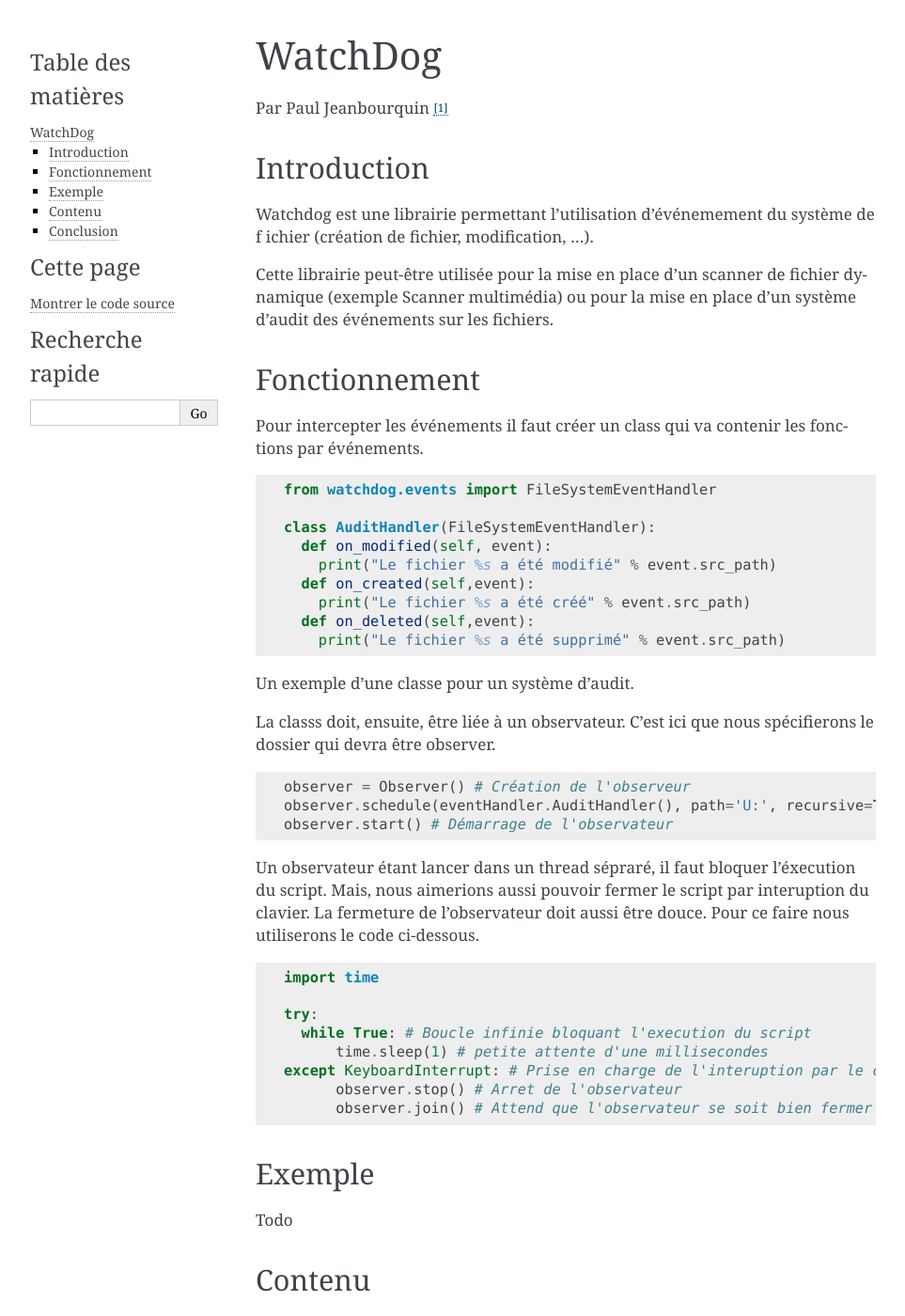
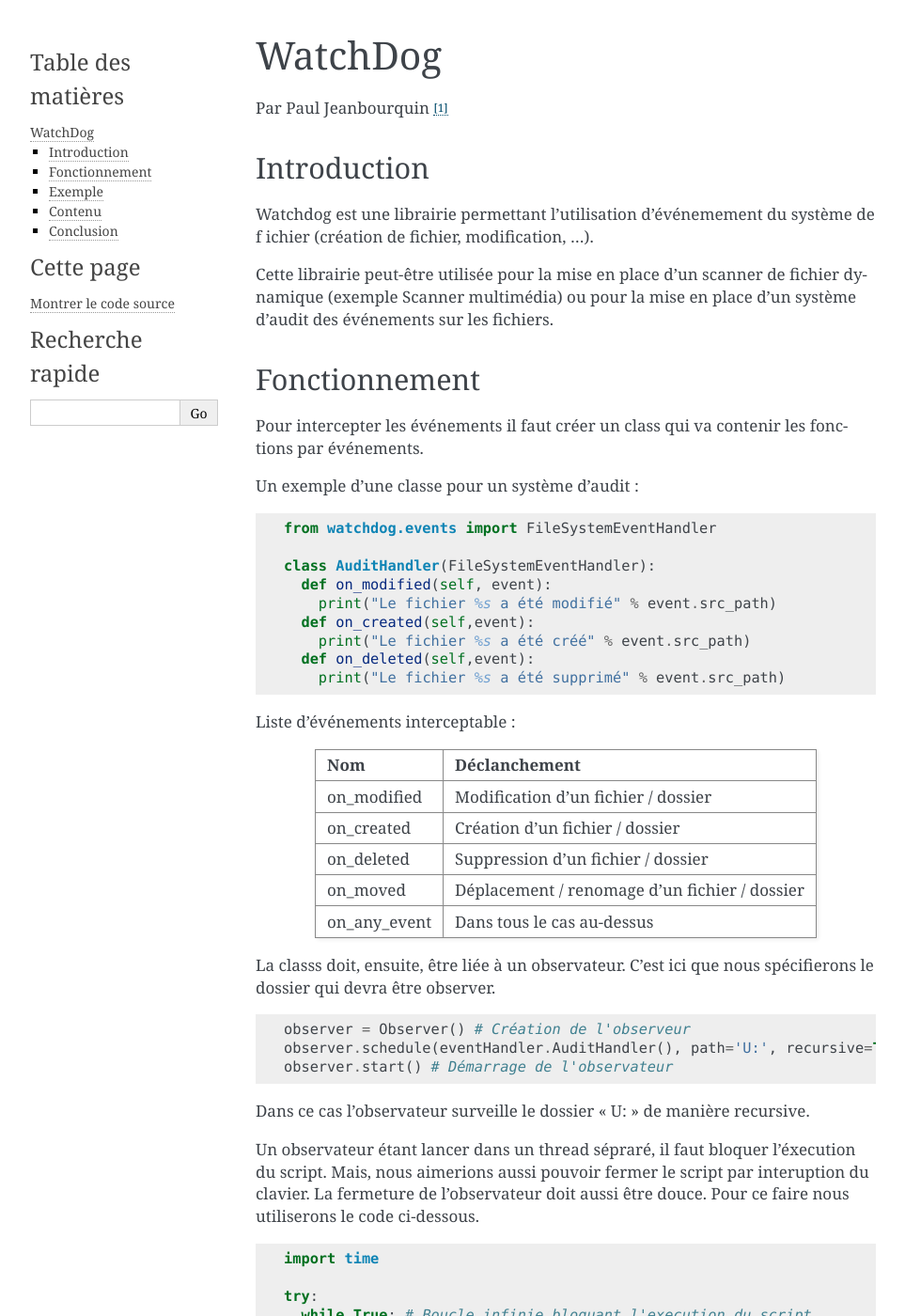
Before and after one commit to HE-Arc/livre-python, a Sphinx documentation site: the page built from source/watchdog/index.rst, in a window 1280 px wide and 1400 px high. Shown: the whole window at 94% size, without its empty margins (148-1111 px from the left). Built offline with Sphinx 7.4.7, drawn with Linux system fonts in a browser that asks for light colours.

Commit message:
Ajout d'un tableau contenant les événements

```diff
--- a/source/watchdog/index.rst
+++ b/source/watchdog/index.rst
@@ -21,6 +21,8 @@ Fonctionnement
 
 Pour intercepter les événements il faut créer un class qui va contenir les fonctions par événements.
 
+Un exemple d'une classe pour un système d'audit :
+
 .. code-block:: python3
 
   from watchdog.events import FileSystemEventHandler
@@ -33,7 +35,17 @@ Pour intercepter les événements il faut créer un class qui va contenir les fo
     def on_deleted(self,event):
       print("Le fichier %s a été supprimé" % event.src_path)
 
-Un exemple d'une classe pour un système d'audit.
+Liste d'événements interceptable :
+
+============  =============================================
+      Nom                      Déclanchement
+============  =============================================
+on_modified   Modification d'un fichier / dossier
+on_created    Création d'un fichier / dossier
+on_deleted    Suppression d'un fichier / dossier
+on_moved      Déplacement / renomage d'un fichier / dossier
+on_any_event  Dans tous le cas au-dessus
+============  =============================================
 
 La classs doit, ensuite, être liée à un observateur.
 C'est ici que nous spécifierons le dossier qui devra être observer.
@@ -43,6 +55,8 @@ C'est ici que nous spécifierons le dossier qui devra être observer.
   observer = Observer() # Création de l'observeur
   observer.schedule(eventHandler.AuditHandler(), path='U:', recursive=True) # Création du lien
   observer.start() # Démarrage de l'observateur
+
+Dans ce cas l'observateur surveille le dossier "U:" de manière recursive.
 
 Un observateur étant lancer dans un thread sépraré, il faut bloquer l'éxecution du script.
 Mais, nous aimerions aussi pouvoir fermer le script par interuption du clavier.
```
